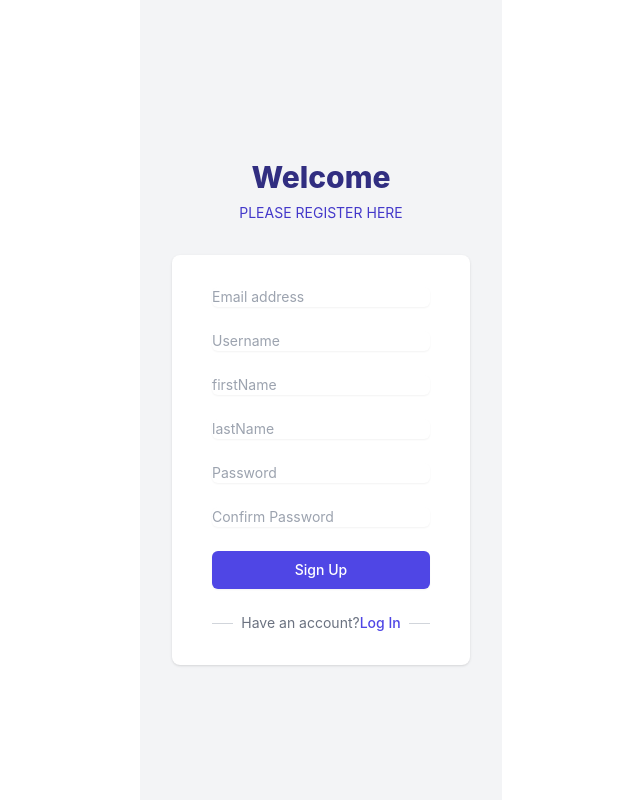
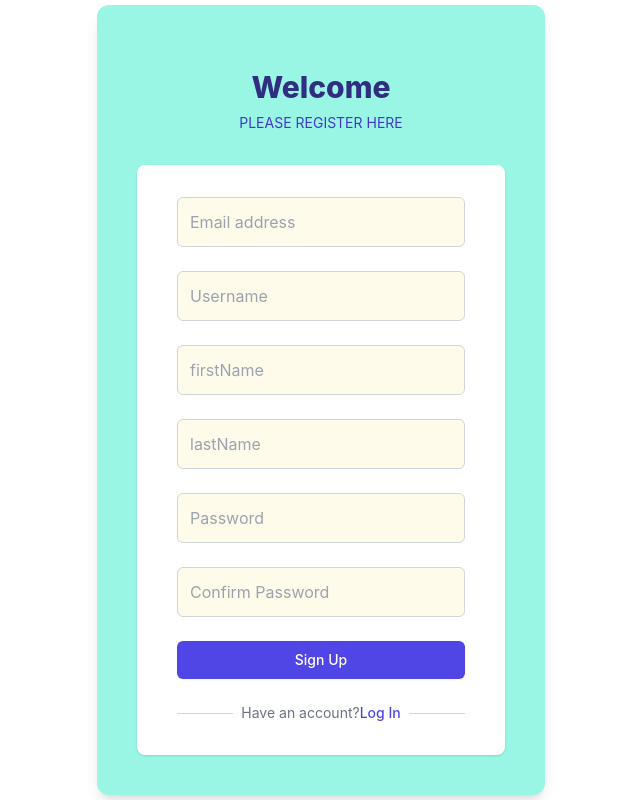
Before and after one commit to dmc103/Pawstagram, a React (Vite) app in the folder pawstagram-app/: page /register in a window 1280 px wide. Shown: the whole page, without its empty margins (319-959 px from the left). Built offline with nearby package versions, Linux system fonts and the light colour scheme.

Commit message:
adding tailwind css

```diff
--- a/pawstagram-app/src/components/LoginForm.jsx
+++ b/pawstagram-app/src/components/LoginForm.jsx
@@ -46,7 +46,7 @@ function LoginForm({ onLoginSuccess }){
 
   return (
     <div className="min-h-screen flex items-center justify-center bg-white">
-      <div className="max-w-md w-full space-y-8 p-10 bg-white rounded-xl shadow-lg z-10">
+      <div className="max-w-md w-full space-y-8 p-10 bg-teal-200 rounded-xl shadow-lg z-10">
         <div className="text-center">
           <h2 className="mt-6 text-3xl font-bold text-gray-900">
             WELCOME BACK
@@ -68,7 +68,7 @@ function LoginForm({ onLoginSuccess }){
           <input
             type="email"
             name="email"
-            className="w-full p-3 border border-gray-300 rounded-md"
+            className="w-full p-3 border border-gray-300 bg-amber-50 rounded-md"
             placeholder="Email"
             value={email}
             onChange={(e) => setEmail(e.target.value)}
@@ -78,7 +78,7 @@ function LoginForm({ onLoginSuccess }){
           <input
             type="password"
             name="password"
-            className="w-full p-3 border border-gray-300 rounded-md"
+            className="w-full p-3 border border-gray-300 bg-amber-50 rounded-md"
             placeholder="Password"
             value={password}
             onChange={(e) => setPassword(e.target.value)}
--- a/pawstagram-app/src/components/RegisterPage.jsx
+++ b/pawstagram-app/src/components/RegisterPage.jsx
@@ -55,14 +55,11 @@ function RegisterPage() {
 
 }
 
-
-
-
   return (
     <div className="min-h-screen flex items-center justify-center bg-white">
-    <div className="min-h-screen bg-gray-100 flex flex-col justify-center py-12 sm:px-6 lg:px-8">
+    <div className="max-w-md w-full space-y-8 p-10 bg-teal-200 rounded-xl shadow-lg z-10">
       <div className="sm:mx-auto sm:w-full sm:max-w-md">
-        <h2 className="mt-6 text-center text-3xl font-extrabold text-indigo-900">
+        <h2 className="mt-6 text-center text-3xl font-extrabold text-indigo-900 ">
           Welcome
         </h2>
         <p className="mt-2 text-center text-sm text-indigo-700">{registerSuccess ? 'REGISTRATION SUCCESSFUL' : 'PLEASE REGISTER HERE'}</p>
@@ -76,7 +73,7 @@ function RegisterPage() {
               type="email"
               name="email"
               id="email"
-              className="block w-full shadow-sm sm:text-sm border-gray-300 rounded-md"
+              className="w-full p-3 border border-gray-300 bg-amber-50 rounded-md"
               placeholder="Email address"
               value={email}
               onChange={(e) => setEmail(e.target.value)}
@@ -87,7 +84,7 @@ function RegisterPage() {
               type="username"
               name="username"
               id="username"
-              className="block w-full shadow-sm sm:text-sm border-gray-300 rounded-md"
+              className="w-full p-3 border border-gray-300 bg-amber-50 rounded-md"
               placeholder="Username"
               value={userName}
               onChange={(e) => setUserName(e.target.value)}
@@ -98,7 +95,7 @@ function RegisterPage() {
               type="firstname"
               name="firstname"
               id="firstname"
-              className="block w-full shadow-sm sm:text-sm border-gray-300 rounded-md"
+              className="w-full p-3 border border-gray-300 bg-amber-50 rounded-md"
               placeholder="firstName"
               value={firstName}
               onChange={(e) => setFirstName(e.target.value)}
@@ -109,7 +106,7 @@ function RegisterPage() {
               type="lastname"
               name="lastname"
               id="lastname"
-              className="block w-full shadow-sm sm:text-sm border-gray-300 rounded-md"
+              className="w-full p-3 border border-gray-300 bg-amber-50 rounded-md"
               placeholder="lastName"
               value={lastName}
               onChange={(e) => setLastName(e.target.value)}
@@ -120,7 +117,7 @@ function RegisterPage() {
               type="password"
               name="password"
               id="password"
-              className="block w-full shadow-sm sm:text-sm border-gray-300 rounded-md"
+              className="w-full p-3 border border-gray-300 bg-amber-50 rounded-md"
               placeholder="Password"
               value={password}
               onChange={(e) => setPassword(e.target.value)}
@@ -131,7 +128,7 @@ function RegisterPage() {
               type="password"
               name="confirmPassword"
               id="confirmPassword"
-              className="block w-full shadow-sm sm:text-sm border-gray-300 rounded-md"
+              className="w-full p-3 border border-gray-300 bg-amber-50 rounded-md"
               placeholder="Confirm Password"
               value={confirmPassword}
               onChange={(e) => setConfirmPassword(e.target.value)}
--- a/pawstagram-app/src/index.css
+++ b/pawstagram-app/src/index.css
@@ -7,9 +7,9 @@
   line-height: 1.5;
   font-weight: 400;
 
-  color-scheme: light dark;
-  color: rgba(255, 255, 255, 0.87);
-  background-color: #514f4fe6;
+  /* color-scheme: light dark; */
+  /* color: rgba(255, 255, 255, 0.87); */
+  /* background-color: #514f4fe6; */
 
   font-synthesis: none;
   text-rendering: optimizeLegibility;
```
